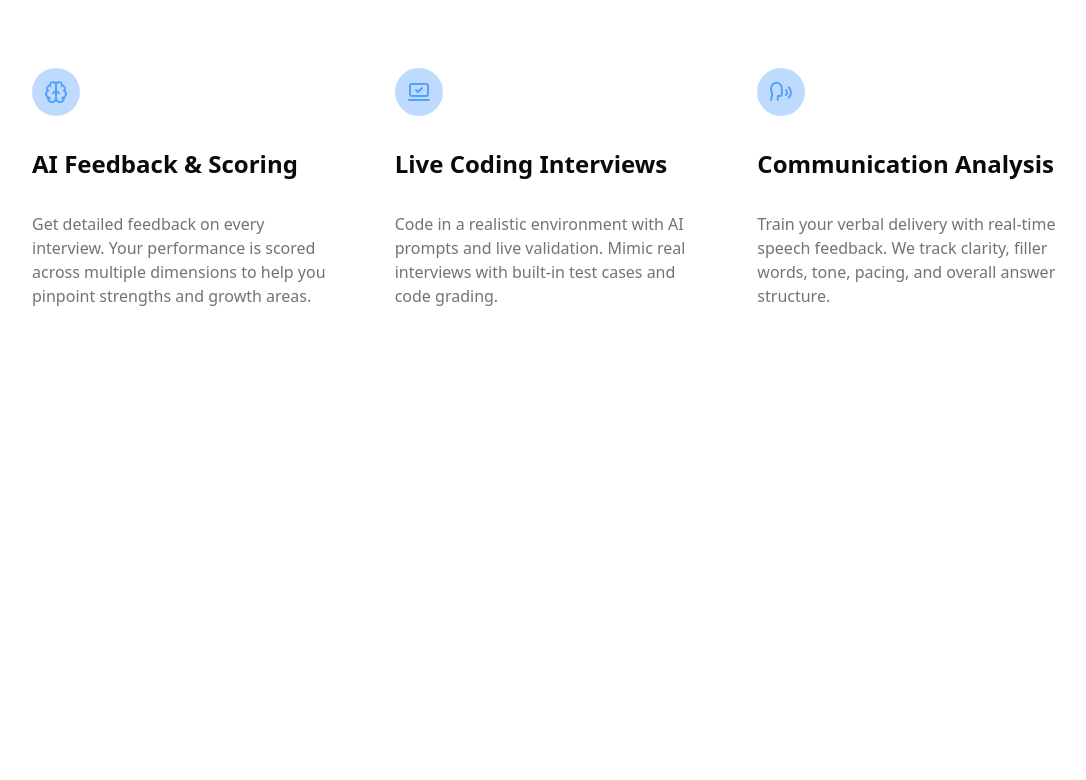
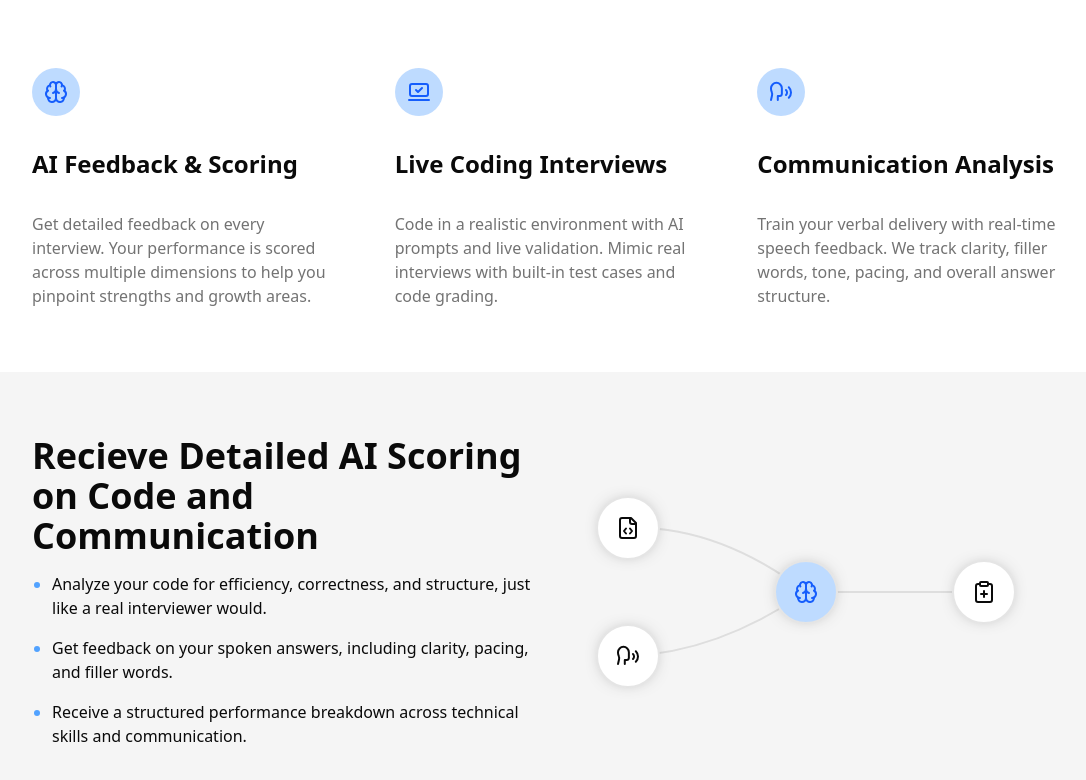
Before and after one commit to juan-josue/ai-mock-interviewer, a React (Vite) app in the folder client/: page / in a window 1280 px wide. Shown: the part 1054-1834 px from the top of the page, without its empty margins (96-1182 px from the left). Before the commit the page ends 1426 px from the top, so only its background shows below. Built offline with nearby package versions, Linux system fonts and the light colour scheme.

Commit message:
feat: add process section to landing

```diff
--- /dev/null
+++ b/client/src/components/magicui/animated-beam.tsx
@@ -0,0 +1,188 @@
+"use client";
+
+import { motion } from "motion/react";
+import { RefObject, useEffect, useId, useState } from "react";
+
+import { cn } from "@/lib/utils";
+
+export interface AnimatedBeamProps {
+  className?: string;
+  containerRef: RefObject<HTMLElement | null>; // Container ref
+  fromRef: RefObject<HTMLElement | null>;
+  toRef: RefObject<HTMLElement | null>;
+  curvature?: number;
+  reverse?: boolean;
+  pathColor?: string;
+  pathWidth?: number;
+  pathOpacity?: number;
+  gradientStartColor?: string;
+  gradientStopColor?: string;
+  delay?: number;
+  duration?: number;
+  startXOffset?: number;
+  startYOffset?: number;
+  endXOffset?: number;
+  endYOffset?: number;
+}
+
+export const AnimatedBeam: React.FC<AnimatedBeamProps> = ({
+  className,
+  containerRef,
+  fromRef,
+  toRef,
+  curvature = 0,
+  reverse = false, // Include the reverse prop
+  duration = Math.random() * 3 + 4,
+  delay = 0,
+  pathColor = "gray",
+  pathWidth = 2,
+  pathOpacity = 0.2,
+  gradientStartColor = "#ffaa40",
+  gradientStopColor = "#9c40ff",
+  startXOffset = 0,
+  startYOffset = 0,
+  endXOffset = 0,
+  endYOffset = 0,
+}) => {
+  const id = useId();
+  const [pathD, setPathD] = useState("");
+  const [svgDimensions, setSvgDimensions] = useState({ width: 0, height: 0 });
+
+  // Calculate the gradient coordinates based on the reverse prop
+  const gradientCoordinates = reverse
+    ? {
+        x1: ["90%", "-10%"],
+        x2: ["100%", "0%"],
+        y1: ["0%", "0%"],
+        y2: ["0%", "0%"],
+      }
+    : {
+        x1: ["10%", "110%"],
+        x2: ["0%", "100%"],
+        y1: ["0%", "0%"],
+        y2: ["0%", "0%"],
+      };
+
+  useEffect(() => {
+    const updatePath = () => {
+      if (containerRef.current && fromRef.current && toRef.current) {
+        const containerRect = containerRef.current.getBoundingClientRect();
+        const rectA = fromRef.current.getBoundingClientRect();
+        const rectB = toRef.current.getBoundingClientRect();
+
+        const svgWidth = containerRect.width;
+        const svgHeight = containerRect.height;
+        setSvgDimensions({ width: svgWidth, height: svgHeight });
+
+        const startX =
+          rectA.left - containerRect.left + rectA.width / 2 + startXOffset;
+        const startY =
+          rectA.top - containerRect.top + rectA.height / 2 + startYOffset;
+        const endX =
+          rectB.left - containerRect.left + rectB.width / 2 + endXOffset;
+        const endY =
+          rectB.top - containerRect.top + rectB.height / 2 + endYOffset;
+
+        const controlY = startY - curvature;
+        const d = `M ${startX},${startY} Q ${
+          (startX + endX) / 2
+        },${controlY} ${endX},${endY}`;
+        setPathD(d);
+      }
+    };
+
+    // Initialize ResizeObserver
+    const resizeObserver = new ResizeObserver((entries) => {
+      // For all entries, recalculate the path
+      for (let entry of entries) {
+        updatePath();
+      }
+    });
+
+    // Observe the container element
+    if (containerRef.current) {
+      resizeObserver.observe(containerRef.current);
+    }
+
+    // Call the updatePath initially to set the initial path
+    updatePath();
+
+    // Clean up the observer on component unmount
+    return () => {
+      resizeObserver.disconnect();
+    };
+  }, [
+    containerRef,
+    fromRef,
+    toRef,
+    curvature,
+    startXOffset,
+    startYOffset,
+    endXOffset,
+    endYOffset,
+  ]);
+
+  return (
+    <svg
+      fill="none"
+      width={svgDimensions.width}
+      height={svgDimensions.height}
+      xmlns="http://www.w3.org/2000/svg"
+      className={cn(
+        "pointer-events-none absolute left-0 top-0 transform-gpu stroke-2",
+        className,
+      )}
+      viewBox={`0 0 ${svgDimensions.width} ${svgDimensions.height}`}
+    >
+      <path
+        d={pathD}
+        stroke={pathColor}
+        strokeWidth={pathWidth}
+        strokeOpacity={pathOpacity}
+        strokeLinecap="round"
+      />
+      <path
+        d={pathD}
+        strokeWidth={pathWidth}
+        stroke={`url(#${id})`}
+        strokeOpacity="1"
+        strokeLinecap="round"
+      />
+      <defs>
+        <motion.linearGradient
+          className="transform-gpu"
+          id={id}
+          gradientUnits={"userSpaceOnUse"}
+          initial={{
+            x1: "0%",
+            x2: "0%",
+            y1: "0%",
+            y2: "0%",
+          }}
+          animate={{
+            x1: gradientCoordinates.x1,
+            x2: gradientCoordinates.x2,
+            y1: gradientCoordinates.y1,
+            y2: gradientCoordinates.y2,
+          }}
+          transition={{
+            delay,
+            duration,
+            ease: [0.16, 1, 0.3, 1], // https://easings.net/#easeOutExpo
+            repeat: Infinity,
+            repeatDelay: 0,
+          }}
+        >
+          <stop stopColor={gradientStartColor} stopOpacity="0"></stop>
+          <stop stopColor={gradientStartColor}></stop>
+          <stop offset="32.5%" stopColor={gradientStopColor}></stop>
+          <stop
+            offset="100%"
+            stopColor={gradientStopColor}
+            stopOpacity="0"
+          ></stop>
+        </motion.linearGradient>
+      </defs>
+    </svg>
+  );
+};
--- a/client/src/pages/Landing/Features.tsx
+++ b/client/src/pages/Landing/Features.tsx
@@ -35,7 +35,7 @@ function Features() {
         {featureData.map(({ icon: Icon, title, description }) => (
           <div className="flex flex-col gap-8 w-1/3" key={title}>
             <div className="flex items-center justify-center rounded-full bg-blue-200 w-12 h-12">
-              <Icon className="text-blue-400" />
+              <Icon className="text-blue-600" />
             </div>
             <h3 className="text-2xl font-bold text-foreground">{title}</h3>
             <p className="text-md text-neutral-500">{description}</p>
--- /dev/null
+++ b/client/src/pages/Landing/Process.tsx
@@ -0,0 +1,114 @@
+import { useRef, forwardRef } from "react";
+import { Speech, FileCode, Brain, ClipboardPlus } from "lucide-react";
+import { cn } from "@/lib/utils";
+import { AnimatedBeam } from "@/components/magicui/animated-beam";
+
+const bulletPoints = [
+  "Analyze your code for efficiency, correctness, and structure, just like a real interviewer would.",
+  "Get feedback on your spoken answers, including clarity, pacing, and filler words.",
+  "Receive a structured performance breakdown across technical skills and communication.",
+];
+
+const Circle = forwardRef<
+  HTMLDivElement,
+  { className?: string; children?: React.ReactNode }
+>(({ className, children }, ref) => {
+  return (
+    <div
+      ref={ref}
+      className={cn(
+        "z-10 flex size-16 items-center justify-center rounded-full border-2 bg-white p-3 shadow-[0_0_20px_-12px_rgba(0,0,0,0.8)]",
+        className
+      )}
+    >
+      {children}
+    </div>
+  );
+});
+
+Circle.displayName = "Circle";
+
+function Process() {
+  const containerRef = useRef<HTMLDivElement>(null);
+  const div1Ref = useRef<HTMLDivElement>(null);
+  const div2Ref = useRef<HTMLDivElement>(null);
+  const div3Ref = useRef<HTMLDivElement>(null);
+  const div4Ref = useRef<HTMLDivElement>(null);
+
+  return (
+    <section className="w-full flex flex-col items-center py-16 gap-16 bg-neutral-100">
+      <div className="flex gap-4 w-5xl">
+        {/* process bullet points */}
+        <div className="flex flex-col gap-4 w-1/2">
+          <h1 className="text-4xl font-bold text-left text-foreground">
+            Recieve Detailed AI Scoring on Code and Communication
+          </h1>
+          <ul className="flex flex-col gap-4 text-left text-md list-disc pl-5">
+            {bulletPoints.map((point, index) => {
+              return (
+                <li className="marker:text-blue-400" key={index}>
+                  {point}
+                </li>
+              );
+            })}
+          </ul>
+        </div>
+
+        {/* process diagram */}
+        <div
+          ref={containerRef}
+          className="relative flex w-full max-w-[500px] items-center justify-center overflow-hidden p-10"
+        >
+          {/* Beams */}
+          <AnimatedBeam
+            duration={3}
+            curvature={3}
+            gradientStartColor="#7dedf5"
+            gradientStopColor="#6055d9"
+            containerRef={containerRef}
+            fromRef={div1Ref}
+            toRef={div3Ref}
+          />
+          <AnimatedBeam
+            duration={3}
+            curvature={3}
+            gradientStartColor="#7dedf5"
+            gradientStopColor="#6055d9"
+            containerRef={containerRef}
+            fromRef={div2Ref}
+            toRef={div3Ref}
+          />
+          <AnimatedBeam
+            duration={3}
+            gradientStartColor="#7dedf5"
+            gradientStopColor="#6055d9"
+            containerRef={containerRef}
+            fromRef={div3Ref}
+            toRef={div4Ref}
+          />
+          <div className="flex size-full flex-col items-stretch justify-center gap-10">
+            <div className="flex flex-row items-center justify-between">
+              <div className="flex gap-16 flex-col items-center">
+                <Circle ref={div1Ref}>
+                  <FileCode />
+                </Circle>
+                <Circle ref={div2Ref}>
+                  <Speech />
+                </Circle>
+              </div>
+
+              <Circle className="bg-blue-200" ref={div3Ref}>
+                <Brain className="text-blue-600" />
+              </Circle>
+              <Circle ref={div4Ref}>
+                <ClipboardPlus />
+              </Circle>
+            </div>
+          </div>
+        </div>
+      </div>
+    </section>
+  );
+}
+
+export default Process;
--- a/client/src/pages/Landing/index.tsx
+++ b/client/src/pages/Landing/index.tsx
@@ -2,6 +2,7 @@ import Nav from "./Nav";
 import Hero from "./Hero";
 import DemoVideo from "./DemoVideo";
 import Features from "./Features";
+import Process from "./Process";
 
 function Landing() {
   return (
@@ -10,6 +11,7 @@ function Landing() {
       <Hero />
       <DemoVideo />
       <Features />
+      <Process />
     </>
   );
 }
```
